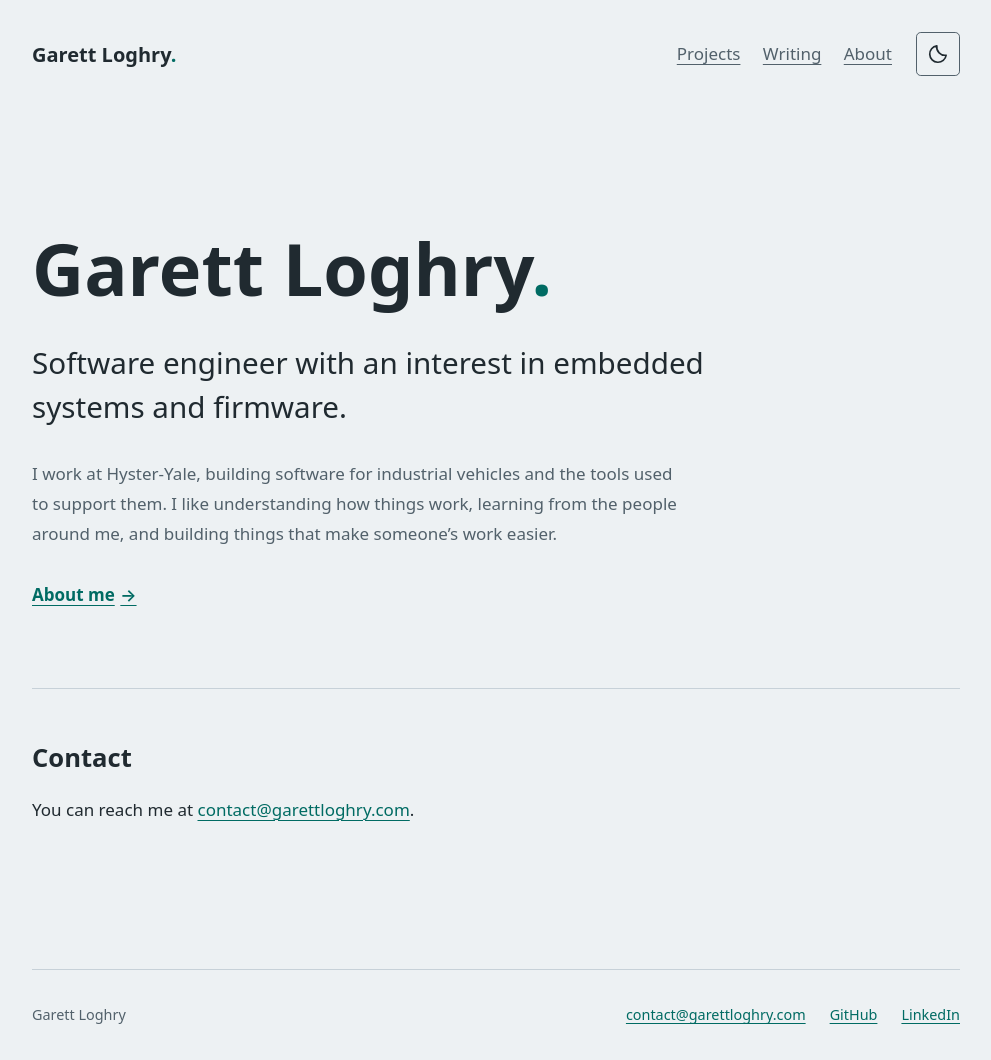
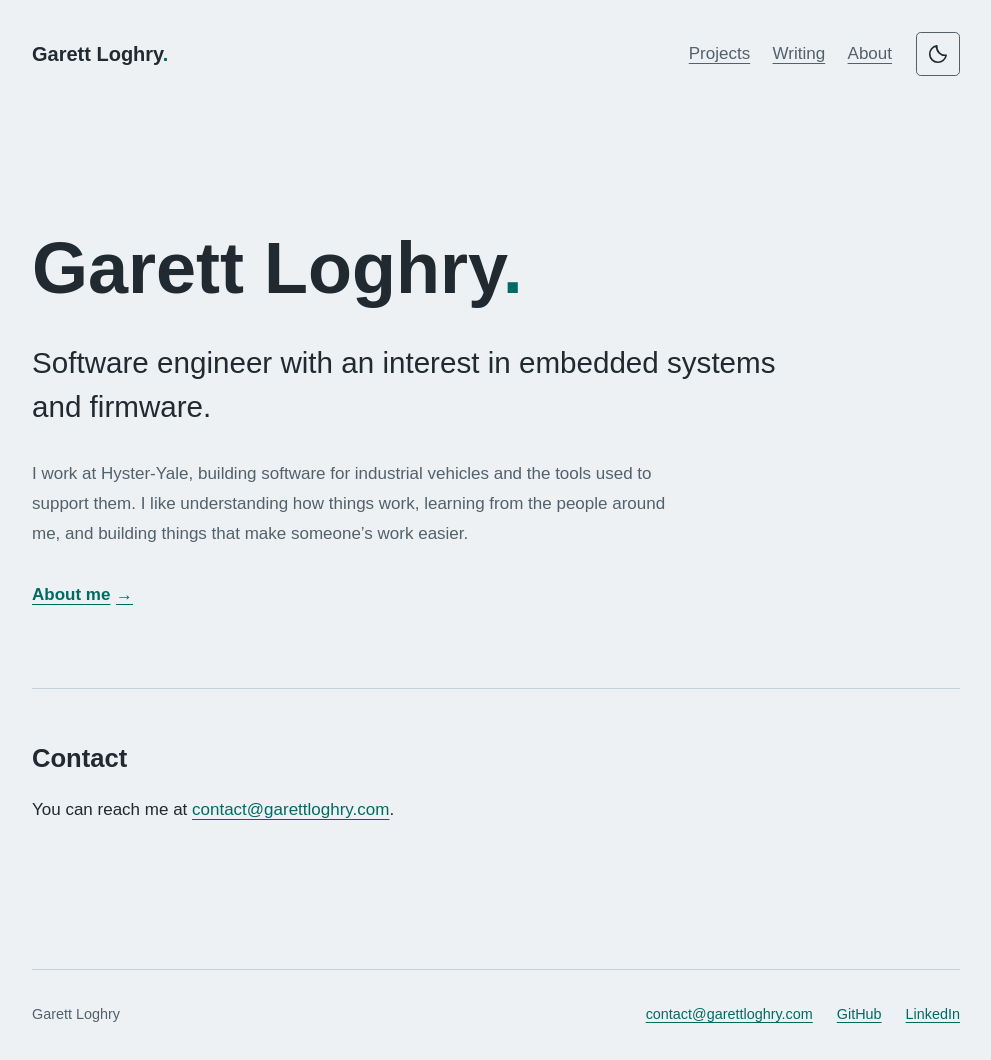
Before and after one commit to gloghry/gloghry.github.io, a Jekyll site: the page built from index.html, in a window 1280 px wide. Shown: the whole page, without its empty margins (144-1135 px from the left). Built offline with Jekyll 4.4.1, drawn with Linux system fonts in a browser that asks for light colours; some web fonts are replaced.

Commit message:
Use a consistent temporary font fallback during Next font loading (#20)

```diff
--- a/assets/styles.css
+++ b/assets/styles.css
@@ -45,7 +45,7 @@
   --line: #28343E;
 }
 * { box-sizing:border-box; }
-body { margin:0; background:var(--bg); color:var(--text); font-family:"Atkinson Hyperlegible Next",system-ui,-apple-system,BlinkMacSystemFont,"Segoe UI",sans-serif; font-size:1.0625rem; line-height:1.75; overflow-wrap:break-word; }
+body { margin:0; background:var(--bg); color:var(--text); font-family:"Atkinson Hyperlegible Next",Arial,sans-serif; font-size:1.0625rem; line-height:1.75; overflow-wrap:break-word; }
 a { color:var(--accent); text-underline-offset:.24em; text-decoration-thickness:1px; }
 a:hover { text-decoration-thickness:2px; }
 :focus-visible { outline:3px solid var(--accent); outline-offset:5px; }
```
Also changed, not shown: docs/performance.md (+1 -1 lines).
